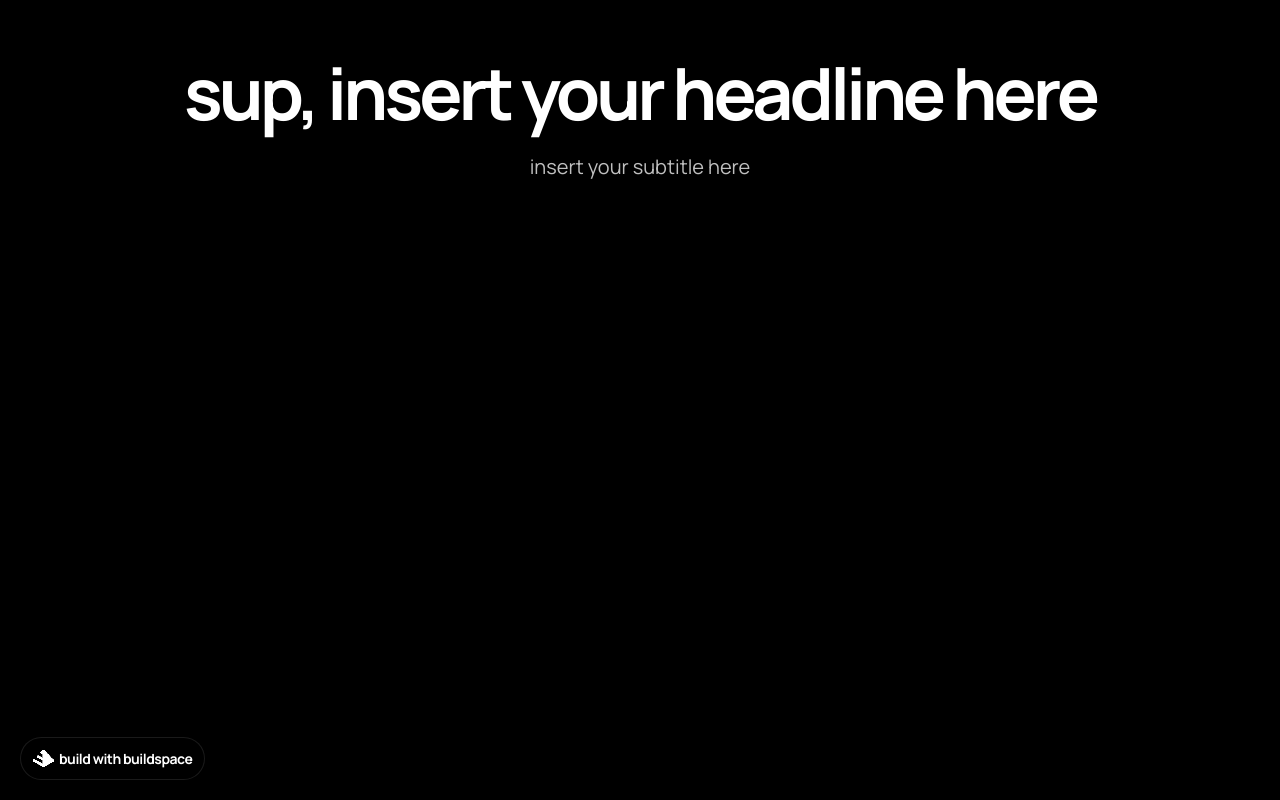
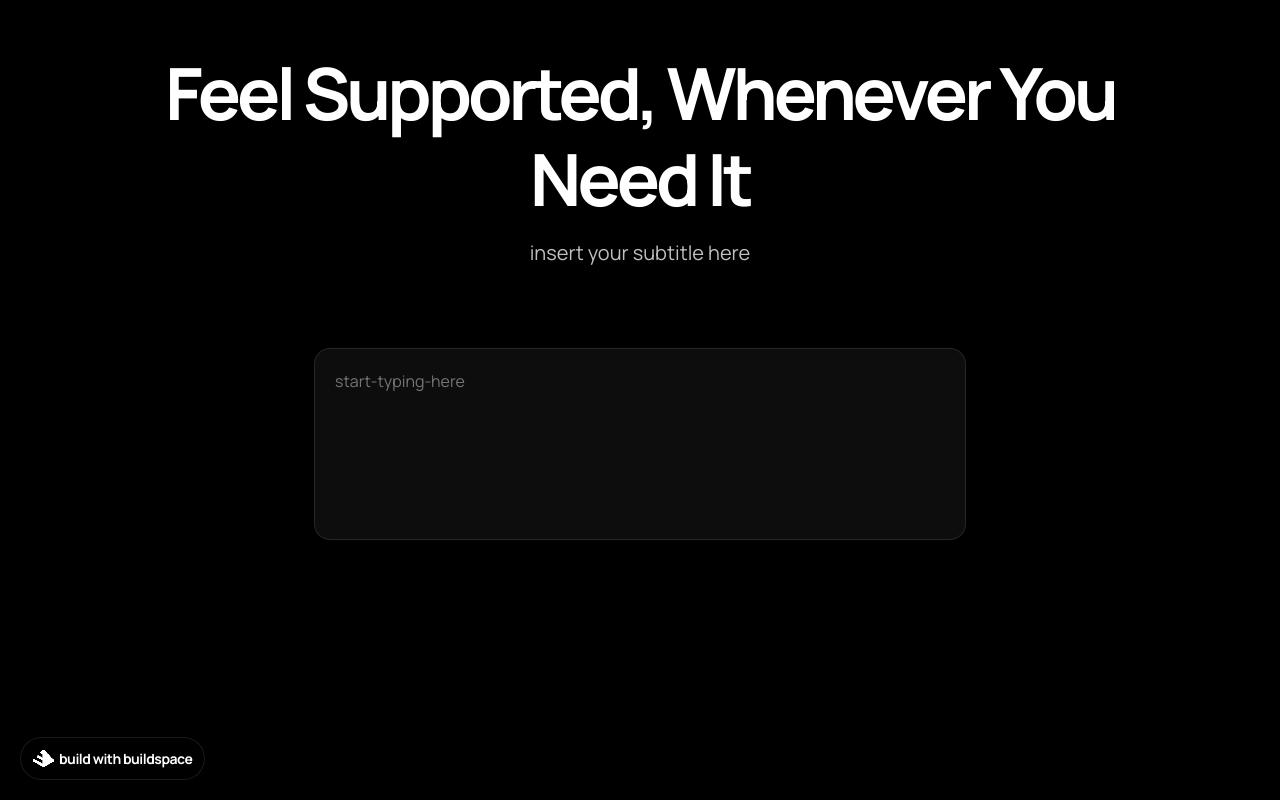
Before and after one commit to edmundj0/gpt3-writer, a Next.js app: page / in a window 1280 px wide. Built offline with nearby package versions, Linux system fonts and the light colour scheme.

Commit message:
add user input box

```diff
--- a/pages/index.js
+++ b/pages/index.js
@@ -1,22 +1,29 @@
 import Head from 'next/head';
 import Image from 'next/image';
 import buildspaceLogo from '../assets/buildspace-logo.png';
+import { useState } from 'react';
 
 const Home = () => {
+  const [userInput, setUserInput] = useState("")
+
   return (
     <div className="root">
       <Head>
-        <title>GPT-3 Writer | buildspace</title>
+        <title>GPT-3 Writer</title>
       </Head>
       <div className="container">
         <div className="header">
           <div className="header-title">
-            <h1>sup, insert your headline here</h1>
+            <h1>Feel Supported, Whenever You Need It</h1>
           </div>
           <div className="header-subtitle">
             <h2>insert your subtitle here</h2>
           </div>
         </div>
+        <div className='prompt-container'>
+          <textarea placeholder='start-typing-here' className='prompt-box' value={userInput} onChange={(e)=>setUserInput(e.target.value)}></textarea>
+        </div>
+
       </div>
       <div className="badge-container grow">
         <a
```
Also changed, not shown: 1 other file (tests, documents, lock files or other folders).
